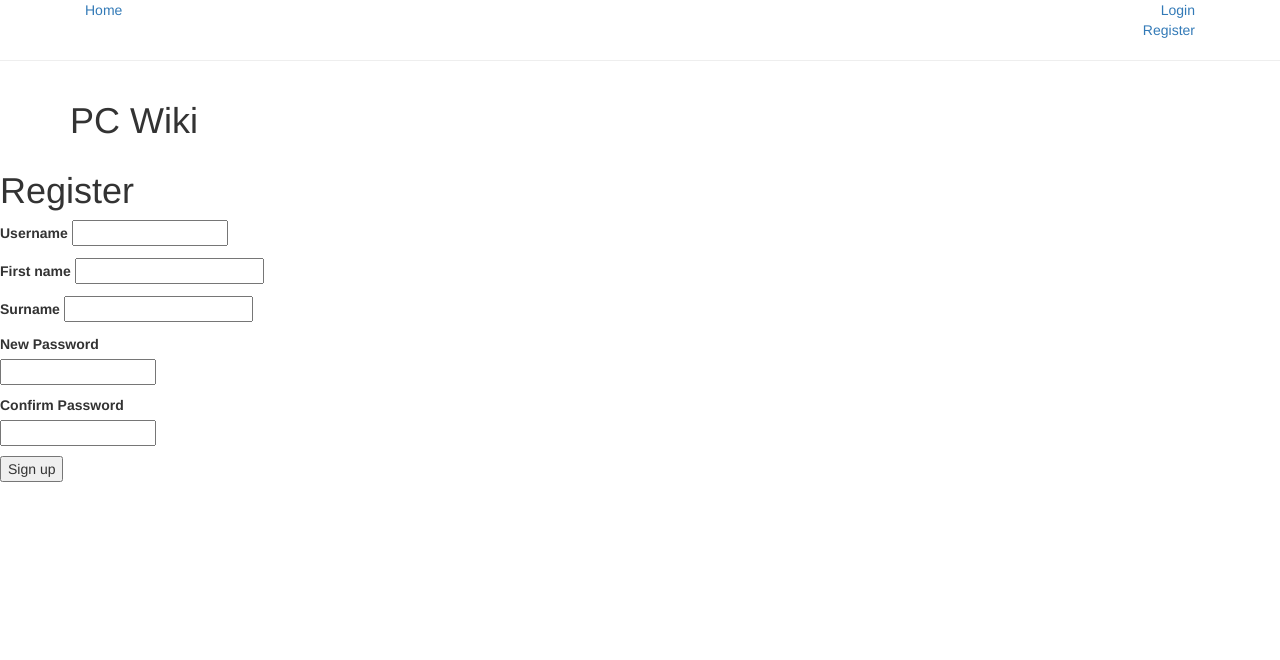
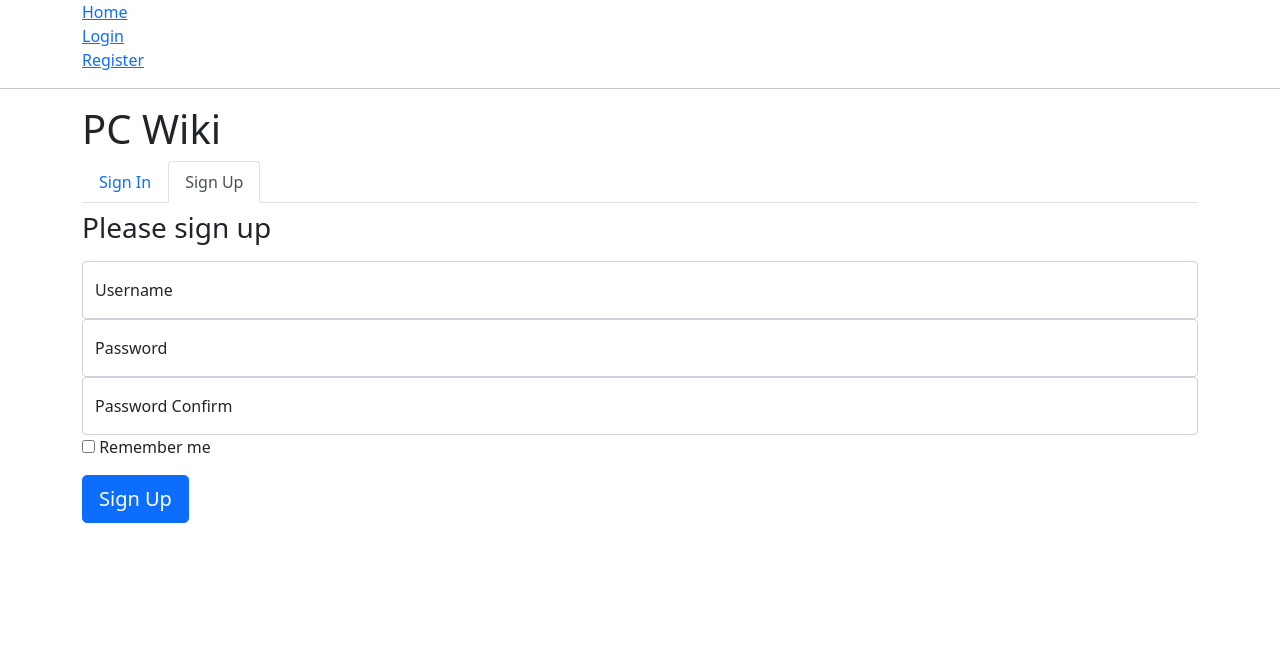
Before and after one commit to NicholasChoong/FlaskApp, a Flask app: page /register in a window 1280 px wide. Shown: the top 660 px of the page. Run offline with Flask 2, Linux system fonts and the light colour scheme; some libraries are stand-ins or nearby versions.

Commit message:
Implemented Login system
Controllers.py was changed to allow for both pages to be managed through the same html file

forms.py was updated to use better conditions

base.html was updated to use new versions of bootstrap and jquery

login.html was updated to include the new login and register system

register.html was removed due to it now being redundant and no longer callable by the server

```diff
--- a/app/controllers.py
+++ b/app/controllers.py
@@ -9,18 +9,21 @@ from datetime import datetime
 
 class UserController:
     def login():
-        form = LoginForm()
-        if form.validate_on_submit():  # will return false for a get request
-            user = User.query.get(form.username.data)
-            if user is None or not user.check_password(form.password.data):
+        lform = LoginForm()
+        rform = RegistrationForm()  # ??include current user data by default
+
+        if lform.validate_on_submit():  # will return false for a get request
+            user = User.query.get(lform.username.data)
+            if user is None or not user.check_password(lform.password.data):
                 flash("invalid username or password")
-                return redirect(url_for("login"))
-            login_user(user, remember=form.remember_me.data)
+                return render_template("login.html", title="Login", signinform=lform, signupform=rform)
+            login_user(user, remember=lform.remember_me.data)
             # next_page = request.args.get("next")
             # if not next_page or url_parse(next_page).netloc != "":
             #     next_page = "index"
             return redirect(url_for("index"))
-        return render_template("login.html", title="Sign in", form=form)
+        return render_template("login.html", title="Login", signinform=lform, signupform=rform)
+        # return redirect(url_for('static', filename='login.html'))
 
     def logout():
         logout_user()
@@ -28,6 +31,7 @@ class UserController:
 
     def register():
         form = RegistrationForm()  # ??include current user data by default
+        lform = LoginForm()
         if form.validate_on_submit():  # will return false for a GET request
             user = User()
             user.id = form.username.data
@@ -46,13 +50,13 @@ class UserController:
             #     return redirect(url_for("index"))
             if User.query.get(form.username.data) is not None:
                 flash("Username is already taken")
-                return render_template("register.html", title="Register", form=form)
+                return render_template("login.html", title="Register", signupform=form, signinform=lform)
             db.session.add(user)
             db.session.flush()
             db.session.commit()
             login_user(user, remember=False)
             return redirect(url_for("index"))
-        return render_template("register.html", title="Register", form=form)
+        return render_template("login.html", title="Register", signupform=form, signinform=lform)
 
 
 class ResultController:
--- a/app/forms.py
+++ b/app/forms.py
@@ -5,19 +5,19 @@ from app.models import User, Result, Log
 
 """class to hold elements and validators for login form"""
 
-MSG = "must be between 8-16 characters and no special characters"
+MSG = "must be less than 128 charecter"
 
 
 class LoginForm(FlaskForm):
     username = StringField(
-        "Username", validators=[DataRequired(), regexp("^\w{8,16}$", message=MSG)]
+        "Username", validators=[DataRequired(), regexp("^\w{1,128}$", message=MSG)]
     )
     password = PasswordField(
         "Password",
         validators=[
             DataRequired(),
             regexp(
-                "^\w{8,16}$",
+                "^\w{1,128}$",
                 message=MSG,
             ),
         ],
@@ -31,17 +31,17 @@ class LoginForm(FlaskForm):
 
 class RegistrationForm(FlaskForm):
     username = StringField(
-        "Username", validators=[DataRequired(), regexp("^\w{8,16}$", message=MSG)]
+        "Username", validators=[DataRequired(), regexp("^\w{1,128}$", message=MSG)]
     )
     first_name = StringField("First name", validators=[])
     surname = StringField("Surname", validators=[])
     password = PasswordField(
         "Current Password",
-        validators=[DataRequired(), regexp("^\w{8,16}$", message=MSG)],
+        validators=[DataRequired(), regexp("^\w{1,128}$", message=MSG)],
         default="password",
     )
     new_password = PasswordField(
-        "New Password", validators=[DataRequired(), regexp("^\w{8,16}$", message=MSG)]
+        "New Password", validators=[DataRequired(), regexp("^\w{1,128}$", message=MSG)]
     )
     repeat_new_password = PasswordField(
         "Confirm Password",
--- a/app/templates/base.html
+++ b/app/templates/base.html
@@ -5,19 +5,12 @@
         <meta http-equiv="X-UA-Compatible" content="IE=edge" />
         <meta name="viewport" content="width=device-width, initial-scale=1.0" />
         <title>{{ title }}</title>
-        <!-- jQuery library -->
-        <script
-            src="https://code.jquery.com/jquery-3.3.1.min.js"
-            integrity="sha256-FgpCb/KJQlLNfOu91ta32o/NMZxltwRo8QtmkMRdAu8="
-            crossorigin="anonymous"
-        ></script>
-        <link
-            rel="stylesheet"
-            href="https://maxcdn.bootstrapcdn.com/bootstrap/3.4.1/css/bootstrap.min.css"
-        />
-        <!-- <link rel="stylesheet" href="./css/main.css" />
-        <script defer src="./js/main.js"></script> -->
-        <style></style>
+
+        <!-- Bootstrap core CSS -->
+        <link href="https://cdn.jsdelivr.net/npm/bootstrap@5.0.0/dist/css/bootstrap.min.css" rel="stylesheet" integrity="sha384-wEmeIV1mKuiNpC+IOBjI7aAzPcEZeedi5yW5f2yOq55WWLwNGmvvx4Um1vskeMj0" crossorigin="anonymous">
+        <!-- Custom styles for this template -->
+        <!-- <link href="/static/login.css" rel="stylesheet"> -->
+
     </head>
     <body>
         <div class="container">
@@ -38,6 +31,7 @@
             </div>
             {%endif %}
         </div>
+
         <hr />
         {% with messages = get_flashed_messages() %} {% if messages %}
         <ul>
@@ -50,5 +44,7 @@
             <h1>PC Wiki</h1>
         </div>
         <div>{% block content%} {% endblock %}</div>
+
+        <script src="https://cdn.jsdelivr.net/npm/bootstrap@5.0.0/dist/js/bootstrap.bundle.min.js" integrity="sha384-p34f1UUtsS3wqzfto5wAAmdvj+osOnFyQFpp4Ua3gs/ZVWx6oOypYoCJhGGScy+8" crossorigin="anonymous"></script>
     </body>
 </html>
--- a/app/templates/login.html
+++ b/app/templates/login.html
@@ -1,24 +1,78 @@
 {% extends "base.html" %} {% block content %}
-<h2>Login</h2>
 
-<form name="login" action="" method="post">
-    <div class="form-group">
-        {{form.hidden_tag()}}
-        <p>
-            {{ form.username.label }}<br />
-            {{ form.username(size=16) }} {% for error in form.username.errors %}
-            <span style="color: red">[{{ error}}]</span>
+
+
+<div class="container" style="height: 500px;">
+    <nav>
+      <div class="nav nav-tabs mb-2" id="nav-tab" role="tablist">
+        <button class="nav-link {% if title == 'Login'%} active {% endif %}" id="nav-signin-tab" data-bs-toggle="tab" data-bs-target="#nav-signin" type="button" role="tab" aria-controls="nav-signin" aria-selected="true">Sign In</button>
+        <button class="nav-link {% if title == 'Register'%} active {% endif %}" id="nav-signup-tab" data-bs-toggle="tab" data-bs-target="#nav-signup" type="button" role="tab" aria-controls="nav-signup" aria-selected="false">Sign Up</button>
+      </div>
+    </nav>
+    <div class="tab-content" id="nav-tabContent">
+      <div class="tab-pane fade {% if title == 'Login'%} active show {% endif %}" id="nav-signin" role="tabpanel" aria-labelledby="nav-signin-tab">
+        <form id="signin-form" action="/login" name="login" method="POST">
+        {{signinform.hidden_tag()}}
+          <h1 class="h3 mb-3 fw-normal">Please sign in</h1>
+
+          <div class="form-floating">
+            <input name="username" type="text" class="form-control {% if signinform.username.errors %}is-invalid {% endif %}" id="floatingInput" required>
+            <label for="floatingInput">{{ signinform.username.label }}</label>
+            {% for error in signinform.username.errors %}
+            <div class="invalid-feedback">{{ error}}</div>
             {% endfor %}
-        </p>
-        <p>
-            {{ form.password.label }}<br />
-            {{ form.password(size=16) }} {% for error in form.password.errors %}
-            <span style="color: red">[{{ error}}]</span>
+          </div>
+          <div class="form-floating">
+            <input name="password" type="password" class="form-control" id="floatingPassword">
+            <label for="floatingPassword">{{ signinform.password.label }}</label>
+          </div>
+
+          <div class="checkbox mb-3">
+            <label>
+              <input name="Remember Me" type="checkbox" value="remember-me">{{signinform.remember_me.label}}
+            </label>
+          </div>
+          <button name="Sign In" class="btn btn-lg btn-primary" type="submit">Sign in</button>
+        </form>
+      </div>
+
+      <div class="tab-pane fade {% if title == 'Register'%} active show {% endif %}" id="nav-signup" role="tabpanel" aria-labelledby="nav-signup-tab">
+        <form id="signup-form" action="/register" class="needs-validation" method="POST">
+            {{ signupform.hidden_tag() }}
+            <h1 class="h3 mb-3 fw-normal">Please sign up</h1>
+
+          <div class="form-floating">
+            <input name="username" type="text" class="form-control" id="floatingInput" placeholder="Username">
+            <label for="floatingInput">{{ signupform.username.label }}</label>
+            {% for error in signupform.username.errors %}
+            <div class="invalid-feedback">{{ error}}</div>
             {% endfor %}
-        </p>
-        <p>{{form.remember_me() }} {{form.remember_me.label }}</p>
-        <p>{{ form.submit() }}</p>
+          </div>
+          <div class="form-floating">
+            <input name="new_password" type="password" class="form-control" placeholder="Password" id="signupPass1">
+            <label for="floatingInput">Password</label>
+            {% for error in signupform.new_password.errors %}
+            <div class="invalid-feedback">{{ error}}</div>
+            {% endfor %}
+          </div>
+          <div class="form-floating">
+            <input name="repeat_new_password" type="password" class="form-control" placeholder="Password" id="signupPass2">
+            <label for="floatingPassword">Password Confirm</label>
+            <div class="invalid-feedback">Ensure passwords match</div>
+            {% for error in signupform.repeat_new_password.errors %}
+            <div class="invalid-feedback">{{ error}}</div>
+            {% endfor %}
+          </div>
+
+
+          <div class="checkbox mb-3">
+            <label>
+              <input type="checkbox" value="remember-me"> Remember me
+            </label>
+          </div>
+          <button class="btn btn-lg btn-primary" type="submit" id="signUpButton">Sign Up</button>
+        </form>
+      </div>
     </div>
-</form>
-<p>To register <a href="{{ url_for('register') }}">click here</a></p>
+    </div>
 {% endblock %}
--- a/app/templates/register.html
+++ /dev/null
@@ -1,38 +0,0 @@
-{% extends "base.html" %} {% block content %}
-<h1>Register</h1>
-<form action="" method="post">
-    {{ form.hidden_tag() }}
-    <p>
-        {{ form.username.label }} {{ form.username(size=16) }}<br />
-        {% for error in form.username.errors %}
-        <span style="color: red"> [{{ error }}]</span>
-        {% endfor %}
-    </p>
-    <p>{{ form.first_name.label }} {{ form.first_name(size=20) }}</p>
-    <p>{{ form.surname.label }} {{ form.surname(size=20) }}</p>
-    {% if not current_user.is_anonymous %}
-    <p>
-        {{ form.password.label }}<br />
-        {{ form.password(size=16) }}<br />
-        {% for error in form.password.errors %}
-        <span style="color: red">[{{ error }}]</span>
-        {% endfor %}
-    </p>
-    {% endif %}
-    <p>
-        {{ form.new_password.label }}<br />
-        {{ form.new_password(size=16) }}<br />
-        {% for error in form.new_password.errors %}
-        <span style="color: red"> [{{ error }}]</span>
-        {% endfor %}
-    </p>
-    <p>
-        {{ form.repeat_new_password.label }}<br />
-        {{ form.repeat_new_password(size=16) }}<br />
-        {% for error in form.repeat_new_password.errors %}
-        <span style="color: red"> [{{ error }}]</span>
-        {% endfor %}
-    </p>
-    <p>{{ form.submit() }}</p>
-</form>
-{% endblock %}
--- a/config.py
+++ b/config.py
@@ -14,8 +14,8 @@ class Config(object):
 
 class ProductionConfig(Config):
     ENV = "production"
-    SECRET_KEY = os.environ["SECRET_KEY"]
-    SQLALCHEMY_DATABASE_URI = os.environ["DATABASE_URL"]
+    # SECRET_KEY = os.environ["SECRET_KEY"]
+    # SQLALCHEMY_DATABASE_URI = os.environ["DATABASE_URL"]
 
 
 class DevelopmentConfig(Config):
```
Also changed, not shown: app/static/login.html (+1 -10 lines), 1 other file.
